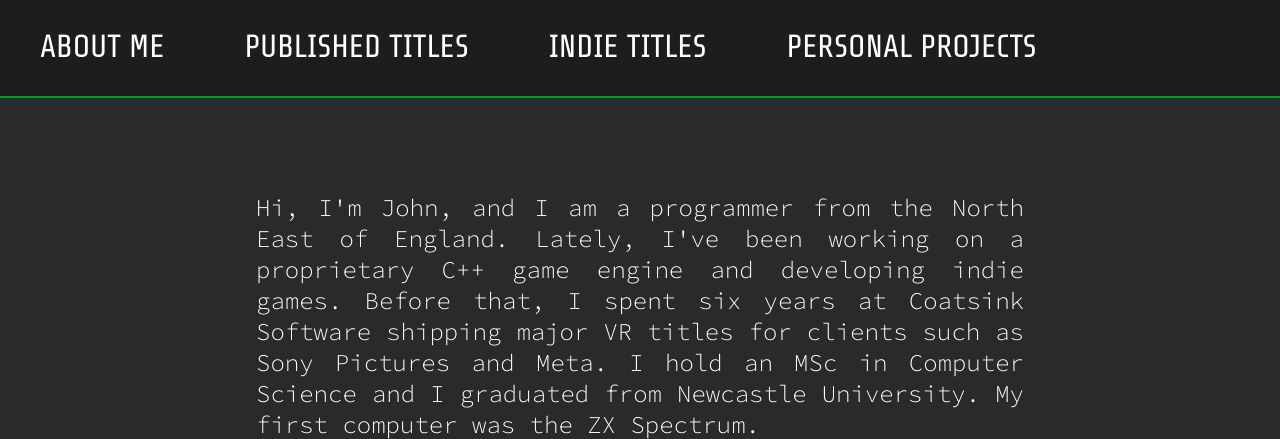
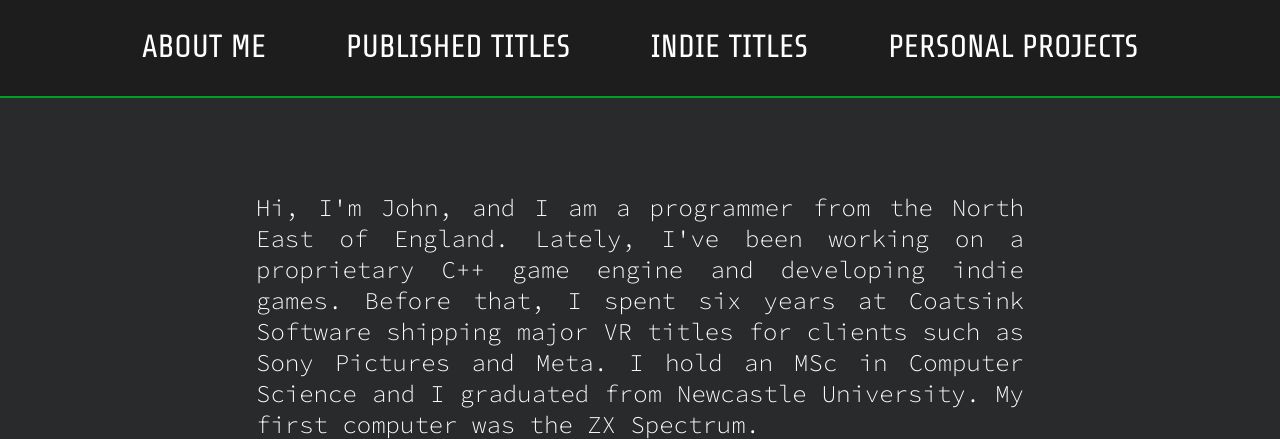
Before and after one commit to japeart/japeart.github.io, a PHP site: page / in a window 1280 px wide. Shown: the top 439 px of the page. Run offline with PHP 8.4, Linux system fonts and the light colour scheme.

Commit message:
Update styles.css

```diff
--- a/styles.css
+++ b/styles.css
@@ -9,7 +9,8 @@ body {
     display: flex;
     align-items:center;
     flex-direction: row;
-    flex-wrap: nowrap;
+    flex-wrap: wrap;
+    justify-content: center;
 
     width: 100%;
     height: 96px;
@@ -18,7 +19,6 @@ body {
     z-index: 1;
     top: 0;
     left: 0;
-    overflow-x: hidden;
     background-color: #1d1d1d;
 
     border-bottom: 0.125pc solid rgb(0, 161, 35)
```
